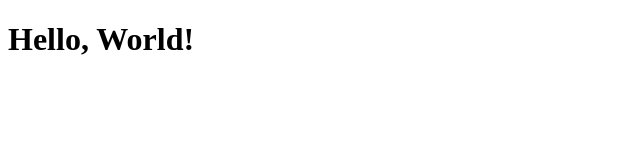
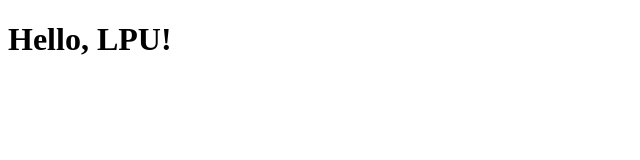
Before and after one commit to kartikey-sahu/ke002, a plain HTML site: page index.html in a window 1280 px wide. Shown: the full height of the page, 0-640 px from the left. Drawn offline with Linux system fonts and the light colour scheme.

Commit message:
Fix message that is displayed on the screen

```diff
--- a/index.html
+++ b/index.html
@@ -4,6 +4,6 @@
 <title>LPU</title>
 </head>
 <body>
-	<h1>Hello, World!</h1>
+	<h1>Hello, LPU!</h1>
 </body>
 </html>
```
